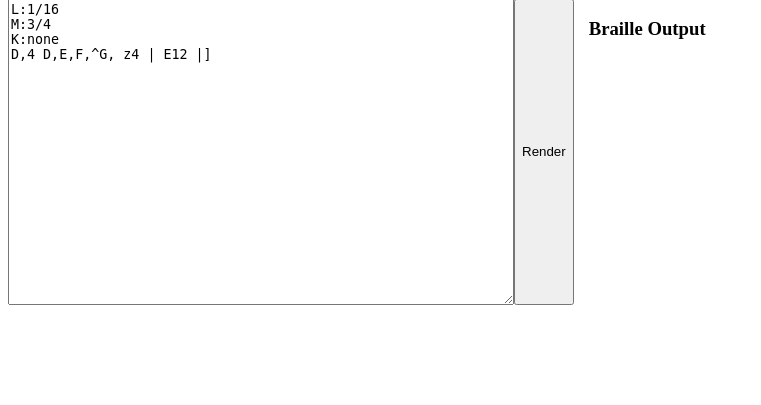
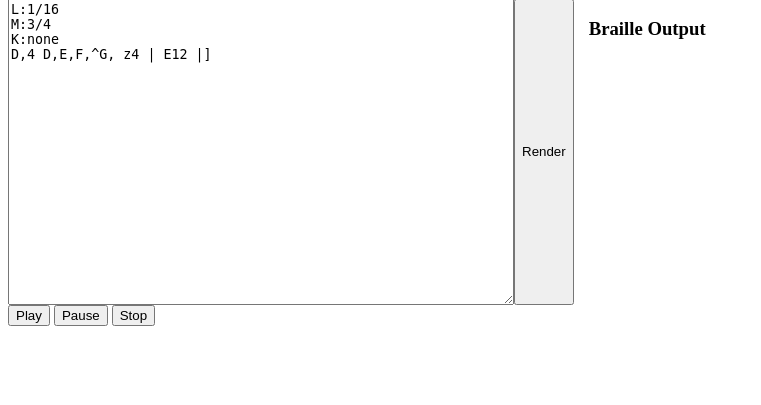
Before and after one commit to fahmed3/MultimodalNotation, a Flask app: page / in a window 1280 px wide. Shown: the part 81-486 px from the top of the page, without its empty margins (0-761 px from the left). Run offline with Flask 2, Linux system fonts and the light colour scheme; some libraries are stand-ins or nearby versions.

Commit message:
added audio playback

```diff
--- a/static/index.js
+++ b/static/index.js
@@ -4,11 +4,12 @@ let musicxml = "";
 let textinput = document.getElementById("textinput");
 let btn = document.getElementsByTagName("button")[0];
 
+//Keyboard shortcut, press alt+r to render output
+Mousetrap.bindGlobal("alt+r", function (e) {
+  btn.click();
+});
 
-//Keyboard shortcut, press alt+r to render output
-Mousetrap.bindGlobal('alt+r', function(e) {
-  btn.click();
-})
+var audioPlayer = new OsmdAudioPlayer(); //OsmdAudioPlayer.AudioPlayer()
 
 //Open Sheet Music Display used to render sheet music from music xml
 var openSheetMusicDisplay = new opensheetmusicdisplay.OpenSheetMusicDisplay(
@@ -47,8 +48,17 @@ form.addEventListener("submit", (event) => {
         .then(function (response) {
           musicxml = response["user_input"];
           braille = response["braille"];
-        openSheetMusicDisplay.load(musicxml).then(function () {
+          openSheetMusicDisplay
+            .load(musicxml)
+            .then(function () {
               openSheetMusicDisplay.render();
+            })
+            .then(function () {
+              registerButtonEvents(audioPlayer);
+              audioPlayer.loadScore(openSheetMusicDisplay);
+              audioPlayer.on("iteration", (notes) => {
+                console.log(notes);
+              });
             });
 
           braille_sect.innerHTML = braille;
@@ -58,3 +68,21 @@ form.addEventListener("submit", (event) => {
 
   event.preventDefault();
 });
+
+function registerButtonEvents(audioPlayer) {
+  document.getElementById("btn-play").addEventListener("click", () => {
+    if (audioPlayer.state === "STOPPED" || audioPlayer.state === "PAUSED") {
+      audioPlayer.play();
+    }
+  });
+  document.getElementById("btn-pause").addEventListener("click", () => {
+    if (audioPlayer.state === "PLAYING") {
+      audioPlayer.pause();
+    }
+  });
+  document.getElementById("btn-stop").addEventListener("click", () => {
+    if (audioPlayer.state === "PLAYING" || audioPlayer.state === "PAUSED") {
+      audioPlayer.stop();
+    }
+  });
+}
--- a/templates/index.html
+++ b/templates/index.html
@@ -34,11 +34,18 @@ D,4 D,E,F,^G, z4 | E12 |]
         </div>
     </div>
 
+    <div class="controls">
+        <button id="btn-play">Play</button>
+        <button id="btn-pause">Pause</button>
+        <button id="btn-stop">Stop</button>
+    </div>
+
     <div id="osmdContainer"/>
 
     <script src="//cdnjs.cloudflare.com/ajax/libs/mousetrap/1.4.6/mousetrap.min.js"></script>
     <script src="https://cdnjs.cloudflare.com/ajax/libs/mousetrap/1.4.6/mousetrap-global-bind.min.js"></script>
     <script src="https://unpkg.com/opensheetmusicdisplay@0.8.3/build/opensheetmusicdisplay.min.js"></script>
+    <script src="https://cdn.jsdelivr.net/npm/osmd-audio-player/umd/OsmdAudioPlayer.min.js"></script>
     <script src="{{ url_for('static', filename='index.js') }}" type="text/javascript"></script>
 </body>
 </html>
```
Lines whose indentation alone changed are shown as unchanged.
